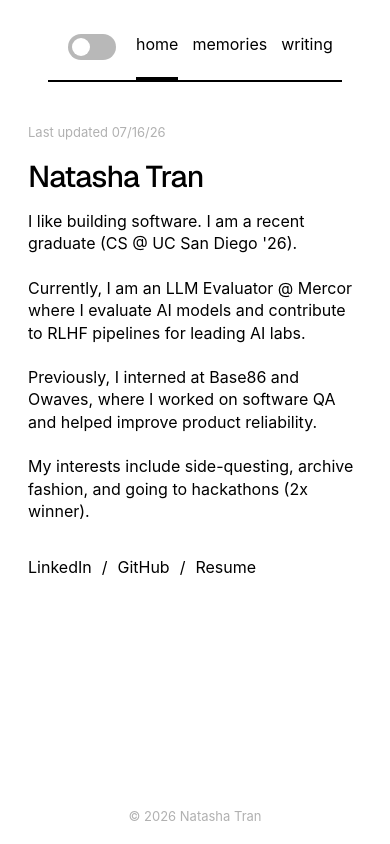
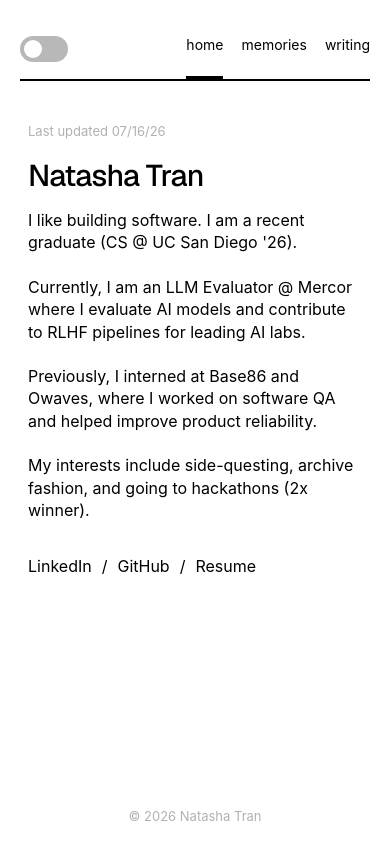
Before and after one commit to FaZeDrug/fazedrug.github.io, a Next.js app in the folder my-site/: page / in a window 390 px wide. Built offline with nearby package versions, Linux system fonts and the light colour scheme.

Commit message:
improved nav layout for mobile, font change (maybe temp) to ui-sans-serif

```diff
--- a/my-site/app/archive-header.css
+++ b/my-site/app/archive-header.css
@@ -109,8 +109,9 @@
 
 @media (max-width: 700px) {
   .site-nav {
-    align-items: flex-start;
-    padding: 34px 24px 16px;
+    align-items: center;
+    width: calc(100% - 48px);
+    padding: 34px 0 16px;
     gap: 20px;
   }
 
@@ -130,11 +131,12 @@
   }
 
   .nav-links {
-    gap: clamp(16px, 4vw, 24px);
+    gap: clamp(18px, 5vw, 28px);
   }
 
   .nav-links a {
     padding-bottom: 10px;
+    font-size: 15px;
   }
 
   .nav-indicator {
@@ -145,13 +147,11 @@
 
 @media (max-width: 430px) {
   .site-nav {
-    padding-right: 20px;
-    padding-left: 20px;
+    width: calc(100% - 40px);
   }
 
-  .brand,
   .nav-links a {
-    font-size: 16px;
+    font-size: 14px;
   }
 
   .brand {
@@ -159,6 +159,6 @@
   }
 
   .nav-links {
-    gap: 14px;
+    gap: 18px;
   }
 }
```
